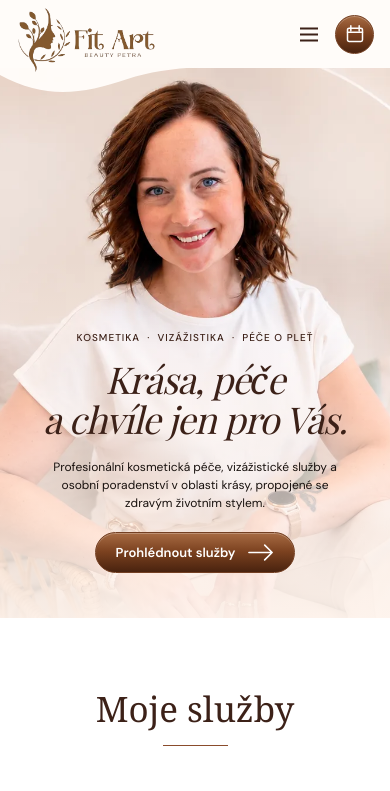
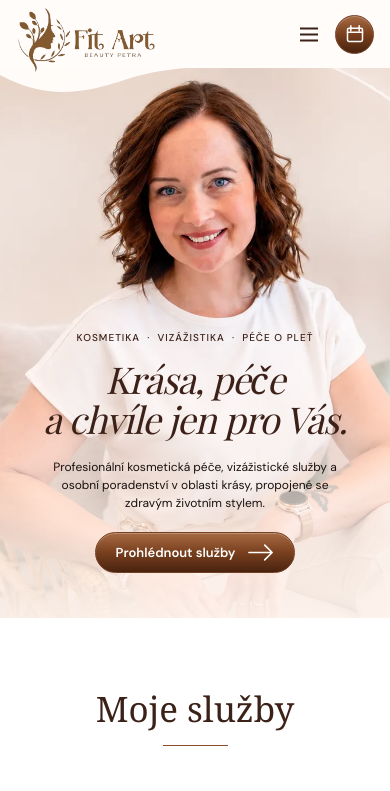
Before and after one commit to ZajaIT/FitArtBeauty_Petra_Kotyzova, a plain HTML site: page index.html in a window 390 px wide. Shown: the top 791 px of the page. Drawn offline with nearby package versions, Linux system fonts and the light colour scheme; a web font is replaced by a local one.

Commit message:
Update index.html

```diff
--- a/index.html
+++ b/index.html
@@ -1173,7 +1173,7 @@ a.contact-place:hover p {
     url('hero.webp');
 
   background-size: 100% 100%, auto 100%;
-  background-position: center, 70% center;
+  background-position: center, 68% center;
 }
 
   .hero-content {
@@ -1223,7 +1223,7 @@ a.contact-place:hover p {
 
   .hero {
     height: 550px;
-    background-position: center, 70% center;
+    background-position: center, 68% center;
   }
 
   .hero h1 {
```
